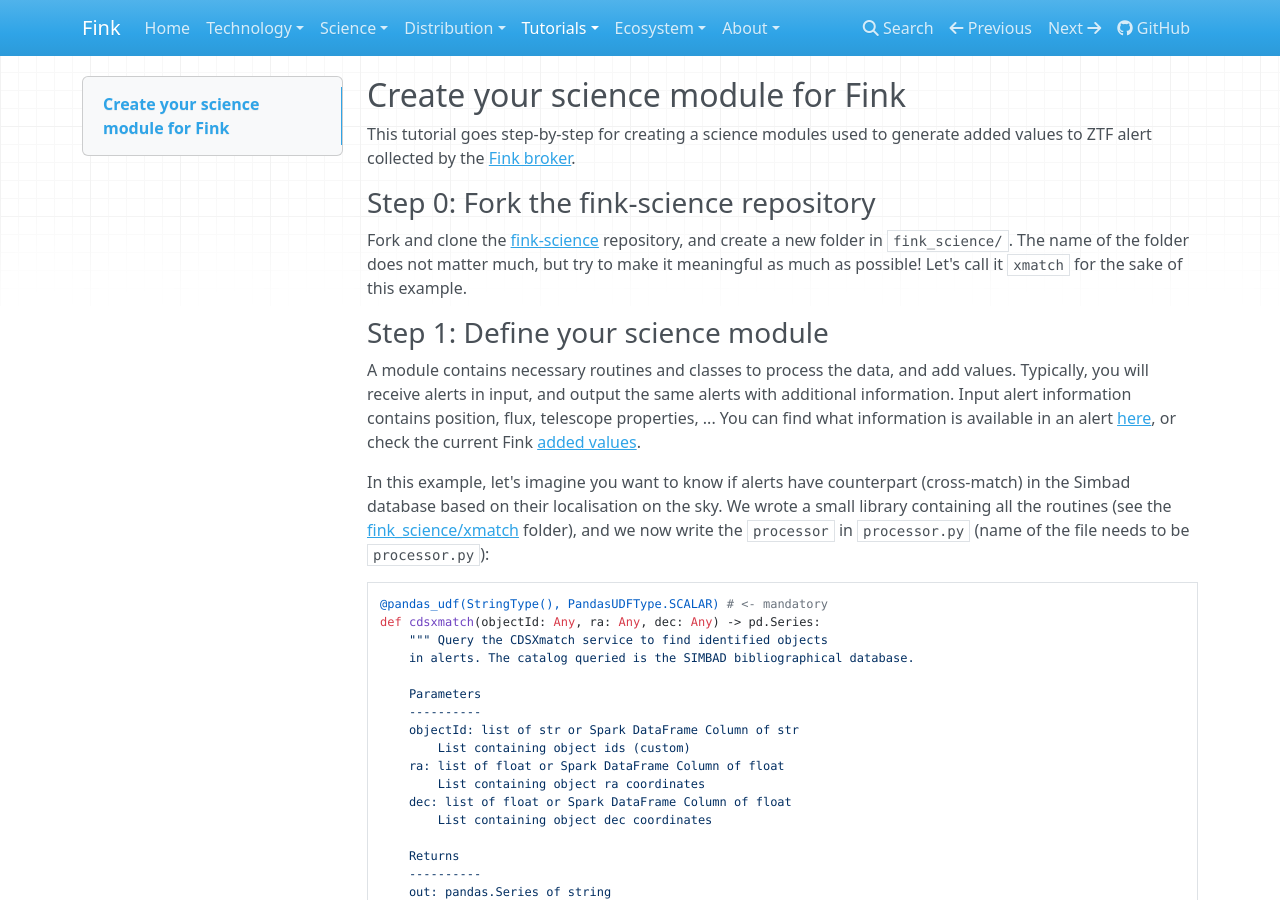
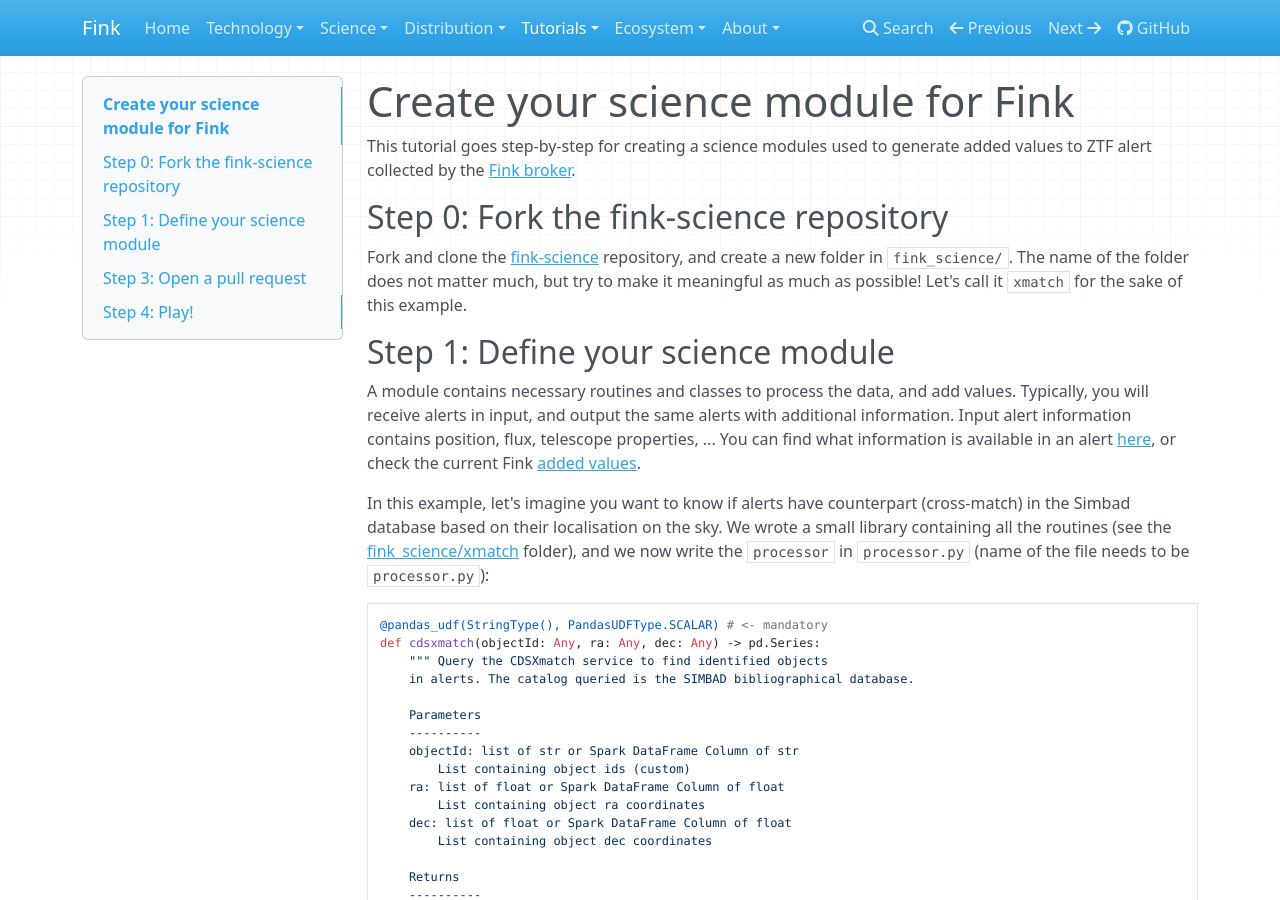
Before and after one commit to astrolabsoftware/fink, an MkDocs documentation site: the page built from docs/tutorials/create-science-module.md, in a window 1280 px wide and 900 px high. Built offline with MkDocs 1.6.1, drawn with Linux system fonts in a browser that asks for light colours; nearby versions of some CDN libraries.

Commit message:
Fix typos

```diff
--- a/docs/tutorials/create-science-module.md
+++ b/docs/tutorials/create-science-module.md
@@ -1,12 +1,12 @@
-## Create your science module for Fink
+# Create your science module for Fink
 
 This tutorial goes step-by-step for creating a science modules used to generate added values to ZTF alert collected by the [Fink broker](https://github.com/astrolabsoftware/fink-broker).
 
-### Step 0: Fork the fink-science repository
+## Step 0: Fork the fink-science repository
 
 Fork and clone the [fink-science](https://github.com/astrolabsoftware/fink-science) repository, and create a new folder in `fink_science/`. The name of the folder does not matter much, but try to make it meaningful as much as possible! Let's call it `xmatch` for the sake of this example.
 
-### Step 1: Define your science module
+## Step 1: Define your science module
 
 A module contains necessary routines and classes to process the data, and add values. Typically, you will receive alerts in input, and output the same alerts with additional information. Input alert information contains position, flux, telescope properties, ... You can find what information is available in an alert [here](../science/ztf_alerts.md), or check the current Fink [added values](../science/added_values.md).
 
@@ -96,7 +96,7 @@ Remarks:
 
 Do not forget to include the `__init__.py` file in your new folder to make it a package.
 
-### Step 3: Open a pull request
+## Step 3: Open a pull request
 
 Once your filter is done, we will review it. The criteria for acceptance are:
 
@@ -105,6 +105,6 @@ Once your filter is done, we will review it. The criteria for acceptance are:
 
 We want to process data as fast as possible, and long running times add delay for further follow-up observations. What execution time is acceptable? It depends, but in any case communicate early the extra time overhead, and we can have a look together on how to speed-up the process if needed.
 
-### Step 4: Play!
+## Step 4: Play!
 
 If your module is accepted, it will be plugged in the broker, and outgoing alerts will contain new information! Define your filter using [fink-filters](https://github.com/astrolabsoftware/fink-filters), and you will then be able to receive these alerts in (near) real-time using the [fink-client](https://github.com/astrolabsoftware/fink-client). Note that we do not keep alerts forever available in the broker. While the retention period is not yet defined, you can expect emitted alerts to be available no longer than one week.
--- a/mkdocs.yml
+++ b/mkdocs.yml
@@ -6,7 +6,6 @@ nav:
     - Home: index.md
     - Technology:
       - Getting started: broker/introduction.md
-      - Broker commands: broker/cheatsheet.md
       - Simulating streams: broker/simulator.md
       - Testing Fink broker: broker/testing-fink.md
       - Redistributing alerts using Kafka: broker/streaming-out.md
```
Also changed, not shown: docs/broker/introduction.md (+1 -48 lines), docs/distribution/introduction.md (+1 -1 lines), docs/tutorials/create-filters.md (+4 -4 lines), docs/tutorials/deployment.md (+1 -1 lines).
